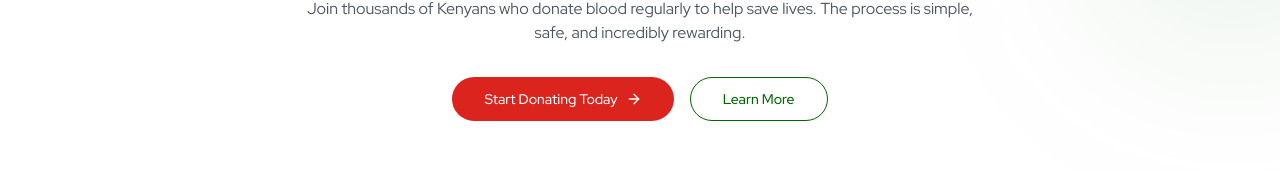
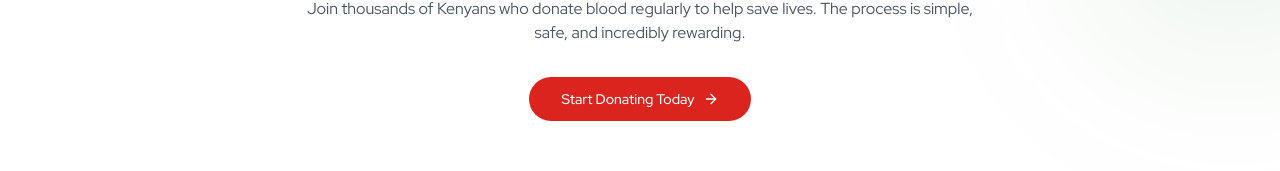
Before and after one commit to lekakenycollins8/kenyan-by-blood-org-website, a Next.js app: page / in a window 1280 px wide. Shown: the part 4174-4345 px from the top of the page. Built offline with nearby package versions, Linux system fonts and the light colour scheme.

Commit message:
feat: add metadata for contact, donate, and partners pages; update process section to use Next.js Image component

```diff
--- /dev/null
+++ b/app/contact/metadata.ts
@@ -0,0 +1,5 @@
+export const metadata = {
+  title: "Contact Us | Kenyan By Blood Foundation",
+  keywords: ["Kenyan By Blood Foundation", "Contact Us", "Blood Donation", "Kenya"],
+  description: "Learn about Kenyan By Blood Foundation's mission to champion access to safe blood across Kenya and ways to support the foundation.",
+}
--- /dev/null
+++ b/app/donate/metadata.ts
@@ -0,0 +1,5 @@
+export const metadata = {
+  title: "Donate | Kenyan By Blood Foundation",
+  keywords: ["Kenyan By Blood Foundation", "Donate", "Blood Donation", "Kenya"],
+  description: "Learn about Kenyan By Blood Foundation's mission to champion access to safe blood across Kenya and ways to support the foundation.",
+}
--- a/app/donate/page.tsx
+++ b/app/donate/page.tsx
@@ -13,12 +13,6 @@ import DonationForm from "@/components/donate/DonationForm"
 import Testimonials from "@/components/donate/Testimonials"
 import FAQ from "@/components/donate/FAQ"
 import FinalCTA from "@/components/donate/FinalCTA"
-
-export const metadata = {
-  title: "Donate | Kenyan By Blood Foundation",
-  keywords: ["Kenyan By Blood Foundation", "Donate", "Blood Donation", "Kenya"],
-  description: "Learn about Kenyan By Blood Foundation's mission to champion access to safe blood across Kenya and ways to support the foundation.",
-}
 
 export default function DonatePage() {
   const formRef = useRef<HTMLDivElement>(null)
--- /dev/null
+++ b/app/partners/metadata.ts
@@ -0,0 +1,5 @@
+export const metadata = {
+  title: "Partners | Kenyan By Blood Foundation",
+  keywords: ["Kenyan By Blood Foundation", "Partners", "Blood Donation", "Kenya"],
+  description: "Learn about Kenyan By Blood Foundation's partners and mission to champion access to safe blood across Kenya.",
+}
--- a/app/partners/page.tsx
+++ b/app/partners/page.tsx
@@ -7,12 +7,6 @@ import PartnersHero from "@/components/partners/PartnersHero"
 import PartnersList from "@/components/partners/PartnersList"
 import WhyPartner from "@/components/partners/WhyPartners"
 import PartnerCTA from "@/components/partners/PartnerCTA"
-
-export const metadata = {
-  title: "Partners | Kenyan By Blood Foundation",
-  keywords: ["Kenyan By Blood Foundation", "Partners", "Blood Donation", "Kenya"],
-  description: "Learn about Kenyan By Blood Foundation's partners and mission to champion access to safe blood across Kenya.",
-}
 
 import { partnersPageData } from "@/data/partners"
 export default function PartnersPage() {
--- a/components/home/process-section.tsx
+++ b/components/home/process-section.tsx
@@ -5,6 +5,7 @@ import { useRef } from "react";
 import { DONATION_PROCESS } from "@/data/home";
 import { ClipboardList, Stethoscope, Heart, Coffee, ArrowRight } from "lucide-react";
 import { Button } from "@/components/ui/button";
+import Image from "next/image";
 
 export default function ProcessSection() {
   const ref = useRef(null);
@@ -98,11 +99,13 @@ export default function ProcessSection() {
                 {/* Image for desktop */}
                 <div className="md:w-1/2 relative">
                   <div className="bg-gradient-to-br from-white to-gray-100 rounded-xl p-4 shadow-md transform hover:scale-105 transition-transform duration-300">
-                    <img
-                      src={step.image}
-                      alt={step.title}
-                      className="w-full h-64 object-cover rounded-lg shadow-inner"
-                    />
+                  <Image
+                    src={step.image}
+                    alt={step.title}
+                    width={500}
+                    height={256}
+                    className="w-full h-64 object-cover rounded-lg shadow-inner"
+                  />
                   </div>
                 </div>
               </motion.div>
@@ -127,16 +130,10 @@ export default function ProcessSection() {
               variant="default"
               size="lg"
               className="bg-[#DC241f] hover:bg-[#b01c19] text-white rounded-full group"
+              onClick={() => window.location.href = '/donate'}
             >
               Start Donating Today
               <ArrowRight className="ml-2 h-4 w-4 transition-transform duration-300 group-hover:translate-x-1" />
-            </Button>
-            <Button
-              variant="outline"
-              size="lg"
-              className="border-[#006600] text-[#006600] hover:bg-[#006600]/10 rounded-full"
-            >
-              Learn More
             </Button>
           </div>
         </motion.div>
```
